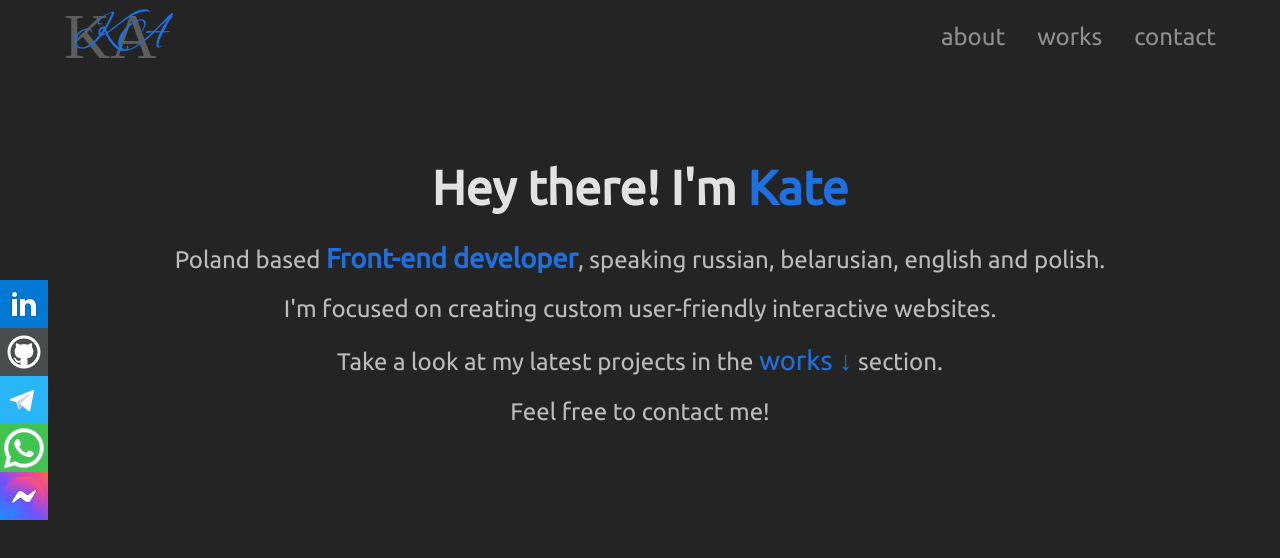
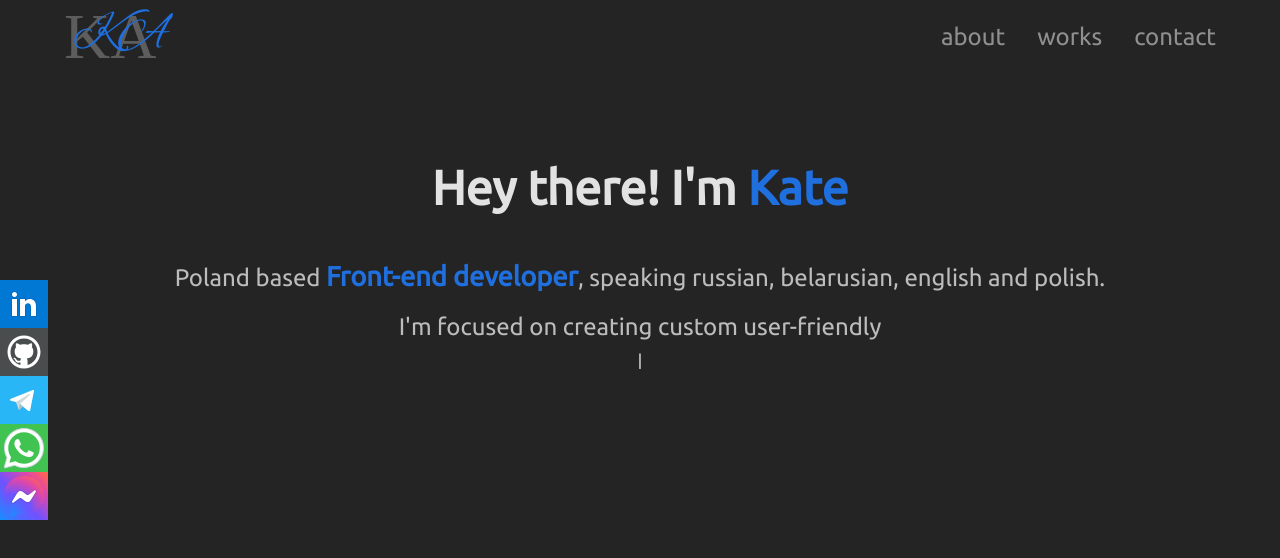
Before and after one commit to Katsiaryna-Andrabaila/portfolio, a React (Vite) app: page / in a window 1280 px wide. Shown: the top 558 px of the page. Built offline with nearby package versions, Linux system fonts and the light colour scheme; a web font is replaced by a local one.

Commit message:
feat: add animation to about

```diff
--- a/package.json
+++ b/package.json
@@ -13,7 +13,8 @@
         "react": "^18.2.0",
         "react-dom": "^18.2.0",
         "react-router-dom": "^6.22.1",
-        "react-scroll": "^1.9.0"
+        "react-scroll": "^1.9.0",
+        "react-typed": "^2.0.12"
     },
     "devDependencies": {
         "@types/react": "^18.2.56",
--- a/src/entities/about/about.styles.scss
+++ b/src/entities/about/about.styles.scss
@@ -23,6 +23,7 @@
         a {
             position: relative;
             cursor: pointer;
+            text-decoration: none;
         }
         a:hover,
         &.active {
--- a/src/entities/about/index.jsx
+++ b/src/entities/about/index.jsx
@@ -1,24 +1,16 @@
 import './about.styles.scss';
-import { Link } from 'react-scroll';
+import { ReactTyped } from 'react-typed';
 
 export const About = () => {
     return (
         <div className="about_wrapper" id="about">
-            <h1>
-                Hey there! I&apos;m <b>Kate</b>
-            </h1>
-            <p>
-                Poland based <b>Front-end developer</b>, speaking russian,
-                belarusian, english and polish.
-                <br />
-                I&apos;m focused on creating custom user-friendly interactive
-                websites.
-                <br />
-                Take a look at my latest projects in the{' '}
-                <Link to="works">works ↓</Link> section.
-                <br />
-                Feel free to contact me!
-            </p>
+            <ReactTyped
+                strings={[
+                    '<h1>Hey there! I&apos;m <b>Kate</b></h1><br /><p>Poland based <b>Front-end developer</b>, speaking russian, belarusian, english and polish.<br />I&apos;m focused on creating custom user-friendly interactive websites.<br />Take a look at my latest projects in the <a href="#works">works ↓</a> section.<br />Feel free to contact me!</p>',
+                ]}
+                typeSpeed={30}
+                startWhenVisible
+            />
         </div>
     );
 };
--- /dev/null
+++ b/src/entities/works/index.jsx
@@ -0,0 +1,5 @@
+import './works.styles.scss';
+
+export const Works = () => {
+    return <div className="works_wrapper" id="works"></div>;
+};
--- /dev/null
+++ b/src/entities/works/works.styles.scss
@@ -0,0 +1,4 @@
+.works_wrapper {
+    width: 90%;
+    margin: auto;
+}
--- a/src/widgets/mainContent/index.jsx
+++ b/src/widgets/mainContent/index.jsx
@@ -1,6 +1,7 @@
 import { About } from 'entities/about';
 import { Header } from 'entities/header';
 import './mainContent.styles.scss';
+import { Works } from 'entities/works';
 
 export const MainContent = () => {
     return (
@@ -8,8 +9,8 @@ export const MainContent = () => {
             <Header />
             <main>
                 <About />
+                <Works />
             </main>
-
             <div style={{ height: '200vh' }}></div>
         </>
     );
```
